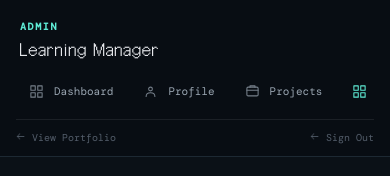
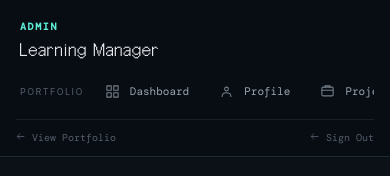
Before and after one commit to jineey030/my-portfolio, a React (Vite) app in the folder frontend/: page /admin in a window 390 px wide. Shown: the top 176 px of the page. Built offline with nearby package versions, Linux system fonts and the light colour scheme; no server answers; sample sign-in values are in the browser's storage; a web font is replaced by a local one.

Commit message:
Update fmt.Println message from 'Hello' to 'Goodbye'

```diff
--- a/frontend/src/pages/admin/Admin.css
+++ b/frontend/src/pages/admin/Admin.css
@@ -1931,8 +1931,22 @@
     display: contents;
   }
 
+  /*
+    섹션 제목을 숨기면 Dashboard가 두 개라 구분이 안 되므로,
+    가로 메뉴 안에서 작은 구분 라벨로 보여준다.
+  */
   .admin-nav-section-title {
-    display: none;
+    display: flex;
+    align-items: center;
+    flex: 0 0 auto;
+    margin: 0 0 0 10px;
+    padding: 0 4px;
+    font-size: 9px;
+    white-space: nowrap;
+  }
+
+  .admin-nav-section:first-child .admin-nav-section-title {
+    margin-left: 0;
   }
 
   /* 사이드바 푸터 한 줄로 */
```
